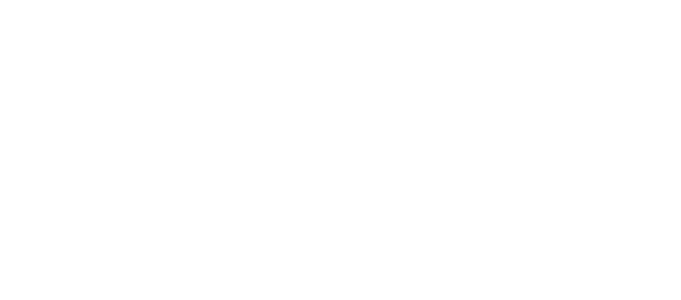
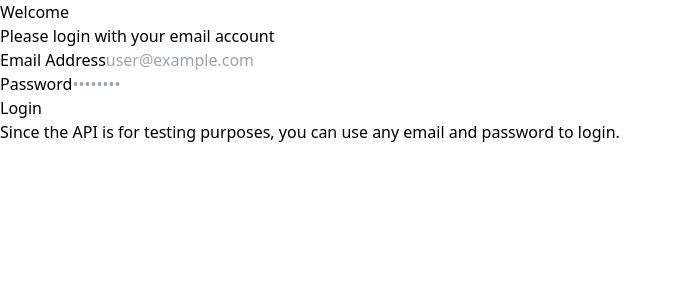
Before and after one commit to Louis3112/involuntir-test, a React (Vite) app: page /login in a window 1280 px wide. Before the commit this address had no page. Shown: the top 300 px of the page, without its empty margins (0-681 px from the left). Built offline with nearby package versions, Linux system fonts and the light colour scheme.

Commit message:
Finished Project

```diff
--- a/src/App.jsx
+++ b/src/App.jsx
@@ -1,15 +1,39 @@
-import { BrowserRouter, Routes, Route } from "react-router-dom"
+import { BrowserRouter, Routes, Route, Navigate } from "react-router-dom"
 import EventList from "./pages/EventList";
 import EventDetail from "./pages/EventDetail";
+import Login from "./pages/Login";
+import ProtectedRoute from "./components/ProtectedRoute";
 
 function App() {
   return (
     <BrowserRouter>
       <div className="min-h-screen bg-gray-50 text-gray-800">
         <Routes>
-          <Route path="/" element={<EventList />} />
+          {/* Route Login */}
+          <Route path="/login" element={<Login />} />
 
-          <Route path="/events/:id" element={<EventDetail />} />
+          {/* Route Event List Page */}
+          <Route path="/"
+            element={
+              // Protected Route requires authentication
+              <ProtectedRoute>
+                <EventList />
+              </ProtectedRoute>
+            }
+          />
+
+          {/* Route Event Detail Page */}
+          <Route path="/events/:id"
+            element={
+              // Protected Route requires authentication
+              <ProtectedRoute>
+                <EventDetail />
+              </ProtectedRoute>
+            }
+          />
+
+          {/* Redirect unknown routes to Event List Page */}
+          <Route path="*" element={<Navigate to="/" replace />} />
         </Routes>
       </div>
     </BrowserRouter>
--- a/src/components/ErrorCard.jsx
+++ b/src/components/ErrorCard.jsx
@@ -2,6 +2,7 @@ import { CiWarning } from "react-icons/ci";
 
 export default function ErrorCard({ error }) {
   return (
+    // Error Card UI
     <div className="min-h-screen flex justify-center items-center">
       <div className="bg-red-50 text-red-600 p-6 rounded-xl border border-red-100 max-w-md flex flex-col items-center text-center">
         <CiWarning className="text-5xl mb-2"/>
--- a/src/components/EventCard.jsx
+++ b/src/components/EventCard.jsx
@@ -9,6 +9,7 @@ export default function EventCard({ event }) {
 
   return (
     <div className="bg-white border border-gray-200 rounded-lg shadow-sm hover:shadow-md transition-shadow duration-300 p-5 flex flex-col justify-between h-full">
+      {/* Event Info */}
       <div>
         <h3 className="text-xl font-bold text-gray-900 mb-2 line-clamp-2">
           {event.event_name}
@@ -21,6 +22,7 @@ export default function EventCard({ event }) {
         </p>
       </div>
 
+      {/* See Details Link */}
       <Link
         to={`/events/${event.id}`}
         className="mt-4 block w-full text-center bg-sky-600 text-white font-medium py-2 px-4 rounded hover:bg-sky-500 transition-colors"
--- /dev/null
+++ b/src/components/ProtectedRoute.jsx
@@ -0,0 +1,14 @@
+import { Navigate } from 'react-router-dom';
+import { apiService } from '../services/api';
+
+const ProtectedRoute = ({ children }) => {
+  const isAuthenticated = apiService.isAuthenticated();
+
+  if (!isAuthenticated) {
+    return <Navigate to="/login" replace />;
+  }
+
+  return children;
+};
+
+export default ProtectedRoute;
--- a/src/pages/EventList.jsx
+++ b/src/pages/EventList.jsx
@@ -1,4 +1,5 @@
 import { useEffect, useState, useMemo } from 'react';
+import { Link, useNavigate } from 'react-router-dom';
 import { apiService } from '../services/api';
 import { MdEventBusy } from "react-icons/md";
 import { FaSearch, FaFilter } from 'react-icons/fa';
@@ -7,14 +8,27 @@ import LoadingAnimation from '../components/LoadingAnimation';
 import ErrorCard from '../components/ErrorCard';
 
 export default function EventList() {
+  // State for events, loading, error,
   const [events, setEvents] = useState([]);
   const [loading, setLoading] = useState(false);
   const [error, setError] = useState(null);
 
+  // State for search and filter
   const [searchTerm, setSearchTerm] = useState("");
   const [selectedCategory, setSelectedCategory] = useState("All");
 
+  const navigate = useNavigate();
+  const isLoggedIn = apiService.isAuthenticated();
+
+  // Handle logout
+  const handleLogout = () => {
+    apiService.logout();
+    navigate('/login');
+    window.location.reload();
+  };
+
   useEffect(() => {
+    // Fetch events from API
     const fetchEvents = async () => {
       try{
         setLoading(true);
@@ -32,22 +46,27 @@ export default function EventList() {
     fetchEvents();
   }, []);
 
+  // Get specified categories for filter
   const categories = useMemo(() => {
-    const uniqueCats = [...new Set(events.map(e => e.event_category).filter(Boolean))];
-    return ["All", ...uniqueCats];
+    const specifiedCats = [...new Set(events.map(e => e.event_category).filter(Boolean))];
+    return ["All", ...specifiedCats];
   }, [events]);
 
+  // Filtered events based on search and category
   const filteredEvents = events.filter(event => {
     const matchesSearch = event.event_name?.toLowerCase().includes(searchTerm.toLowerCase());
     const matchesCategory = selectedCategory === "All" || event.event_category === selectedCategory;
     return matchesSearch && matchesCategory;
   });
 
-  if (loading) {
+  // Loading state
+  if(loading) {
     return (
       <LoadingAnimation/>
     );
   }
+
+  // Error state
   if(error) {
     return (
       <ErrorCard error={error} />
@@ -57,12 +76,41 @@ export default function EventList() {
   return (
     <div className="container mx-auto px-4 py-10 max-w-6xl">
 
-      <div className="flex justify-center items-center">
+      {/* Navbar */}
+      <nav className="flex justify-between items-center py-4 border-b border-gray-100">
+        <div className="inline-flex items-center text-gray-900 hover:text-sky-600">
+          <img className="w-2 mt-1" src="involuntir.webp"></img>
+          <h1 className="text-lg md:text-2xl font-extrabold text-gray-900 tracking-tight">
+            nvoluntir
+          </h1>
+        </div>
+
+        <div>
+          {isLoggedIn ? (
+            <button
+              onClick={handleLogout}
+              className="text-red-600 font-medium hover:bg-red-50 px-4 py-2 rounded transition"
+            >
+              Logout
+            </button>
+          ) : (
+            <Link
+              to="/login"
+              className="bg-blue-600 text-white font-medium px-6 py-2 rounded hover:bg-blue-700 transition"
+            >
+              Login
+            </Link>
+          )}
+        </div>
+      </nav>
+
+      {/* Header */}
+      <header className="flex justify-center items-center">
         <img className="w-4 mt-1" src="involuntir.webp"></img>
           <h1 className="text-3xl md:text-4xl font-extrabold text-gray-900 tracking-tight">
             nvoluntir
           </h1>
-      </div>
+      </header>
 
       <div className="border-b border-gray-300 mb-8 pb-4">
         <h3 className=" text-center text-gray-500 mt-2 text-lg">
@@ -71,7 +119,7 @@ export default function EventList() {
       </div>
 
       <div className=" mb-8 flex flex-col md:flex-row gap-4 justify-between items-center sticky top-4 z-10 backdrop-blur-md bg-opacity-95">
-        {/* Search */}
+        {/* Search Bar */}
         <div className="relative w-full md:w-1/2">
           <FaSearch className="absolute left-3 top-1/2 transform -translate-y-1/2 text-gray-400" />
           <input
--- /dev/null
+++ b/src/pages/Login.jsx
@@ -0,0 +1,107 @@
+import { useState } from 'react';
+import { useNavigate } from 'react-router-dom';
+import { apiService } from '../services/api';
+import { MdOutlineWarning  } from "react-icons/md";
+
+export default function Login() {
+  const navigate = useNavigate();
+
+  // State for form data, loading, and error
+  const [formData, setFormData] = useState({ email: '', password: '' });
+  const [loading, setLoading] = useState(false);
+  const [error, setError] = useState('');
+
+  // Handle input changes
+  const handleChange = (e) => {
+    setFormData({
+      ...formData,
+      [e.target.name]: e.target.value
+    });
+  };
+
+  // Handle form submission
+  const handleSubmit = async (e) => {
+    e.preventDefault();
+    setError('');
+    setLoading(true);
+
+    // Simulate login process
+    try {
+      await apiService.login(formData.email, formData.password);
+      navigate('/');
+      window.location.reload();
+    } catch (err) {
+      console.error(err);
+      setError('Login failed. Please check your email and password again.');
+    } finally {
+      setLoading(false);
+    }
+  };
+
+  return (
+    <div className="min-h-screen flex items-center justify-center bg-gray-50 px-4">
+      <div className="max-w-md w-full bg-white rounded-xl shadow-lg p-8 border border-gray-100">
+
+        {/* Header */}
+        <div className="text-center mb-8">
+          <h2 className="text-3xl font-bold text-gray-900">Welcome</h2>
+          <p className="text-gray-500 mt-2">Please login with your email account</p>
+        </div>
+
+        {/* Error Alert */}
+        {error && (
+          <div className="mb-4 p-3 bg-red-50 text-red-600 text-sm rounded-lg border border-red-100 flex items-center gap-2">
+            <span className="inline-flex"> <MdOutlineWarning/> </span> {error}
+          </div>
+        )}
+
+        <form onSubmit={handleSubmit} className="space-y-6">
+          {/* Email Input */}
+          <div>
+            <label className="block text-sm font-medium text-gray-700 mb-1">Email Address</label>
+            <input
+              type="email"
+              name="email"
+              required
+              value={formData.email}
+              onChange={handleChange}
+              className="w-full px-4 py-2 border border-gray-300 rounded-lg focus:ring-2 focus:ring-sky-500 focus:border-transparent outline-none transition-all"
+              placeholder="user@example.com"
+            />
+          </div>
+
+          {/* Password Input */}
+          <div>
+            <label className="block text-sm font-medium text-gray-700 mb-1">Password</label>
+            <input
+              type="password"
+              name="password"
+              required
+              value={formData.password}
+              onChange={handleChange}
+              className="w-full px-4 py-2 border border-gray-300 rounded-lg focus:ring-2 focus:ring-sky-500 focus:border-transparent outline-none transition-all"
+              placeholder="••••••••"
+            />
+          </div>
+
+          {/* Submit Button */}
+          <button
+            type="submit"
+            disabled={loading}
+            className={`w-full py-3 rounded-lg font-bold text-white transition-all shadow-md ${
+              loading
+                ? 'bg-gray-400 cursor-not-allowed'
+                : 'bg-sky-600 hover:bg-sky-500 hover:shadow-lg'
+            }`}
+          >
+            {loading ? 'Loading...' : 'Login'}
+          </button>
+        </form>
+
+        <p className="mt-6 text-center text-sm text-gray-500">
+          Since the API is for testing purposes, you can use any email and password to login.
+        </p>
+      </div>
+    </div>
+  );
+}
--- a/src/services/api.js
+++ b/src/services/api.js
@@ -8,13 +8,50 @@ const apiClient = axios.create({
 });
 
 export const apiService = {
+  // Fetch list of events
   getEvents: async () => {
     const response = await apiClient.get('/api/events/');
     return response.data;
   },
 
+  // Fetch detailed specific event by ID
   getEventDetail: async (id) => {
     const response = await apiClient.get(`/api/events/${id}/detail`);
     return response.data;
+  },
+
+  // Login
+  // Since POST/api/login is not implemented in the backend, mock the login process
+  login: async (email, password) => {
+    await new Promise(resolve => setTimeout(resolve, 1000));
+
+    if (email && password) {
+      const mockToken = "mock-jwt-token-12345";
+      localStorage.setItem('token', mockToken);
+
+      // Return mock user data
+      return {
+        status: "success",
+        message: "Login success (Mock)",
+        token: mockToken,
+        user: {
+          email: email,
+          name: "Volunteer User"
+        }
+      };
+    } else {
+      throw new Error("Email and password are required");
+    }
+  },
+
+  // Logout
+  logout: () => {
+    localStorage.removeItem('token');
+    apiClient.post('/api/logout');
+  },
+
+  // Check authentication token
+  isAuthenticated: () => {
+    return !!localStorage.getItem('token');
   }
 };
```
Also changed, not shown: src/pages/EventDetail.jsx (+11 -1 lines).
